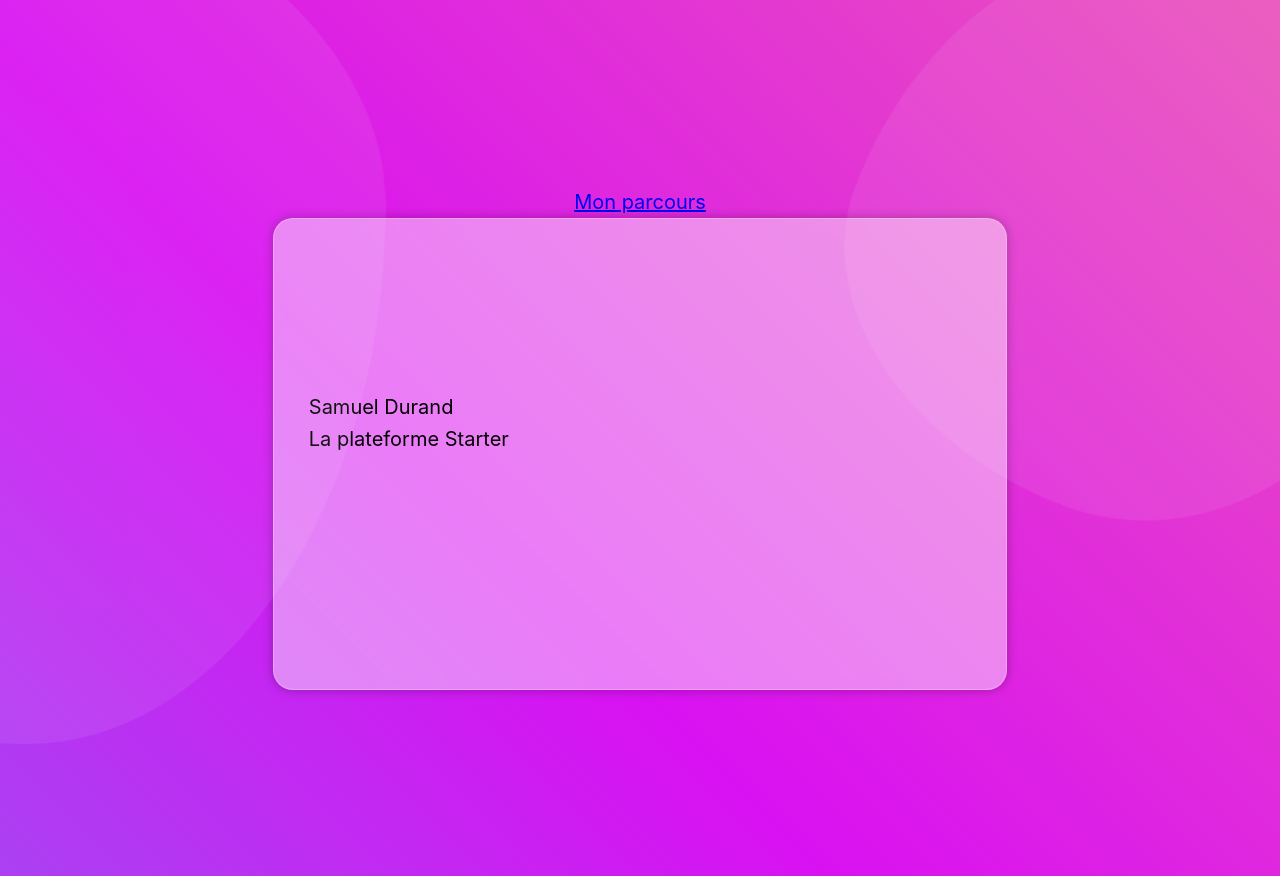
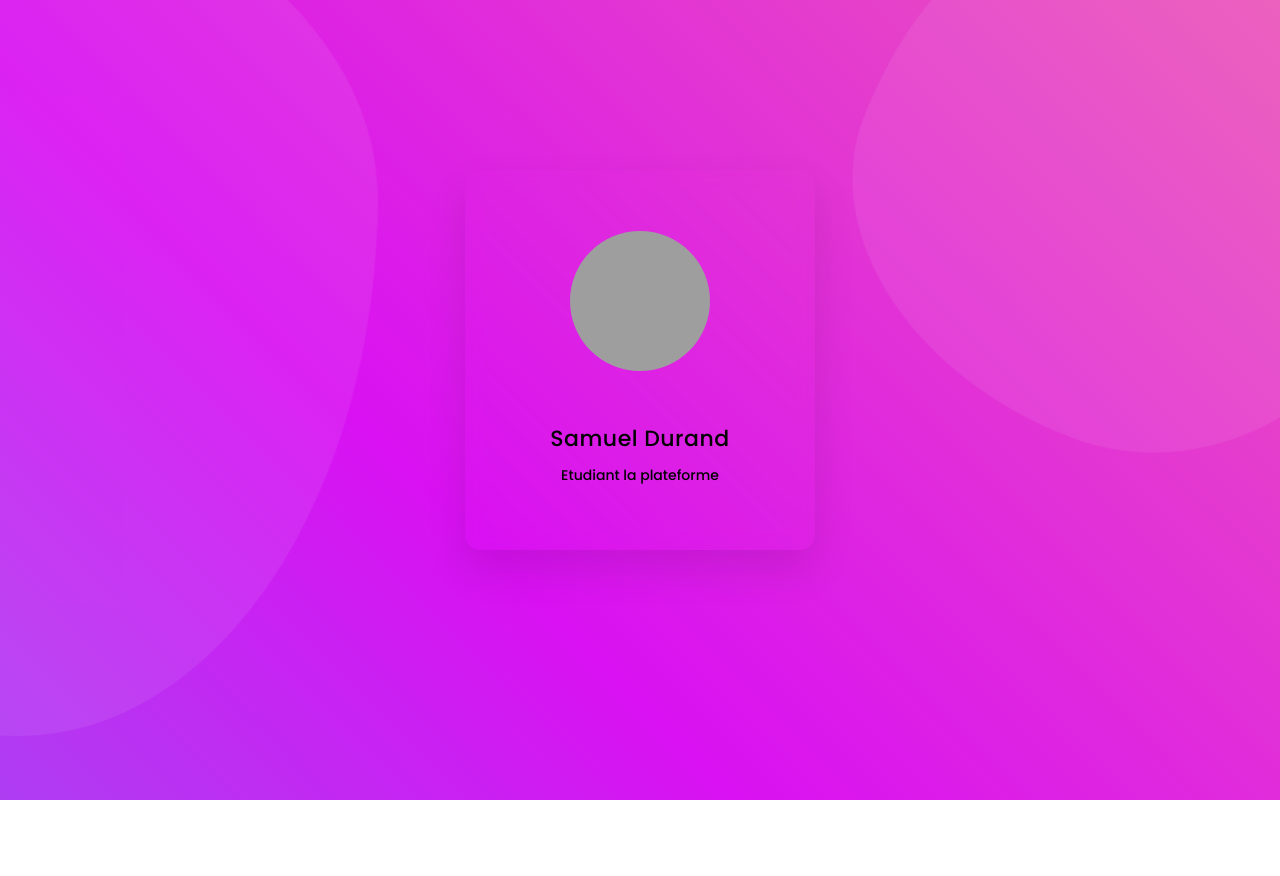
Before and after one commit to samuel-durand/test-cv, a plain HTML site: page cv hmtl/index.html in a window 1280 px wide. Shown: the top 876 px of the page. After the commit the page ends 800 px from the top, so only its background shows below. Drawn offline with Linux system fonts and the light colour scheme; grey boxes are pictures that could not be loaded.

Commit message:
troll option
update html et css

```diff
--- a/cv hmtl/index.html
+++ b/cv hmtl/index.html
@@ -1,39 +1,38 @@
 <!DOCTYPE html>
-<html>
-<head>
+<html lang="fr">
+  <head>
+    <meta name="viewport" content="width=device-width, initial-scale=1.0" />
+    <title>samuel durand</title>
+    <!-- Font Awesome  -->
+    <link
+      rel="stylesheet"
+      href="https://cdnjs.cloudflare.com/ajax/libs/font-awesome/5.15.4/css/all.min.css"
+    />
+    <!-- Google Fonts -->
+    <link
+      href="https://fonts.googleapis.com/css2?family=Poppins:wght@300;500&display=swap"
+      rel="stylesheet"
+    />
+    <!-- Stylesheet -->
+    <link rel="stylesheet" href="style.css" />
+  </head>
+  <body>
+    <div class="container">
+      <div class="card">
+        <div class="front">
+          <img src="https://i.imgflip.com/22hr6c.jpg" />
+          <div class="details">
+            <h2>Samuel Durand</h2>
+            <span>Etudiant la plateforme</span>
+          </div>
+        </div>
+        <div class="back">
+          <!--lien et icon-->
+            <i
 
-<title >mon cv</title>
-<link rel="stylesheet" href="style.css"
-<link rel="preconnect" href="https://fonts.googleapis.com">
-<link rel="preconnect" href="https://fonts.gstatic.com" crossorigin>
-<link href="https://fonts.googleapis.com/css2?family=M+PLUS+Rounded+1c:wght@300&display=swap" rel="stylesheet">
-
-</head>
-<body>
-
-    <a href="./aboutme.html">Mon parcours</a>
-
-   <div class="card">
-
-      <p> Samuel Durand <br>La plateforme Starter
-  <br> ㅤㅤㅤㅤㅤㅤㅤㅤㅤㅤㅤㅤㅤㅤㅤㅤㅤㅤㅤㅤㅤㅤㅤㅤㅤㅤㅤㅤㅤㅤㅤㅤㅤㅤㅤㅤ</p>
-
-      <p class="card-footer"></p>
+          </a>
+        </div>
+      </div>
     </div>
-
-
-
-
-
-
-<a href="./index.html"></a>
-
-
-
-
-
-
-
-
-</body>
+  </body>
 </html>
--- a/cv hmtl/style.css
+++ b/cv hmtl/style.css
@@ -1,8 +1,4 @@
-
-
-
-
-  body {
+body {
     background: -moz-linear-gradient(45deg, #02e1ba 0%, #26c9f2 29%, #d911f2 66%, #ffa079 100%);
     background: -webkit-linear-gradient(45deg, #02e1ba 0%,#26c9f2 29%,#d911f2 66%,#ffa079 100%);
     background: linear-gradient(45deg, #02e1ba 0%,#26c9f2 29%,#d911f2 66%,#ffa079 100%);
@@ -141,32 +137,99 @@ body::after {
         min-height: 100vh;
         padding: 30px;
       }
-    .card {
-        max-width: 400px;
-        min-height: 200px;
+  * {
+    padding: 0;
+    margin: 0;
+    box-sizing: border-box;
+    font-family: "Poppins", sans-serif;
+  }
 
-        display: flex;
-        justify-content: center;
-
-
-        max-width: 800px;
-        height: 400px;
-        padding: 35px;
-        display: flex;
-        justify-content: center;
-        align-items: center;
-
-
-        border: 1px solid rgba(255, 255, 255, 0.25);
-        border-radius: 20px;
-        background-color: rgba(255, 255, 255, 0.45);
-        box-shadow: 0 0 10px 1px rgba(0, 0, 0, 0.25);
-
-
-        backdrop-filter: blur(05px);
-      }
-
-      .card-footer {
-        font-size: 0.65em;
-        color: #446;
-      }
+  .container {
+    position: absolute;
+    transform: translate(-50%, -50%);
+    top: 45%;
+    left: 50%;
+    perspective: 800px;
+  }
+  .container:before {
+    content: "";
+    position: absolute;
+    height: 280px;
+    width: 280px;
+    background: radial-gradient(var(--theme-color-1), var(--theme-color-2));
+    border-radius: 50%;
+    top: 100%;
+    left: 50%;
+    transform: translate(-50%, -50%);
+  }
+  .card {
+    height: 380px;
+    width: 350px;
+    position: relative;
+  }
+  .front,
+  .back {
+    position: absolute;
+    display: flex;
+    align-items: center;
+    height: 100%;
+    width: 100%;
+    border-radius: 15px;
+    background-color: var(--white-rgba);
+    border: 2px solid var(--white-rgba);
+    backdrop-filter: blur(8px);
+    transform-style: preserve-3d;
+    backface-visibility: hidden;
+    transition: 1s;
+    box-shadow: 0 20px 40px rgba(0, 0, 0, 0.1);
+  }
+  .front {
+    flex-direction: column;
+    justify-content: center;
+    gap: 50px;
+  }
+  .front img {
+    height: 140px;
+    width: 140px;
+    border-radius: 50%;
+    border: 10px solid var(--white-rgba);
+  }
+  .details {
+    text-align: center;
+  }
+  h2 {
+    font-size: 22px;
+    font-weight: 500;
+    letter-spacing: 0.5px;
+    color: var(--white-shade-1);
+  }
+  span {
+    font-size: 14px;
+    color: var(--white-shade-2);
+  }
+  .back {
+    justify-content: space-around;
+    transform: rotateY(180deg);
+  }
+  .icon {
+    display: grid;
+    place-items: center;
+    height: 65px;
+    width: 65px;
+    background-color: var(--white-rgba);
+    font-size: 25px;
+    border-radius: 8px;
+    text-decoration: none;
+    color: var(--white-shade-1);
+  }
+  .icon:hover {
+    transform: translateY(-10px);
+    background-color: var(--white-shade-1);
+    color: var(--theme-color-1);
+  }
+  .card:hover .back {
+    transform: rotateY(0deg);
+  }
+  .card:hover .front {
+    transform: rotateY(-180deg);
+  }
```
